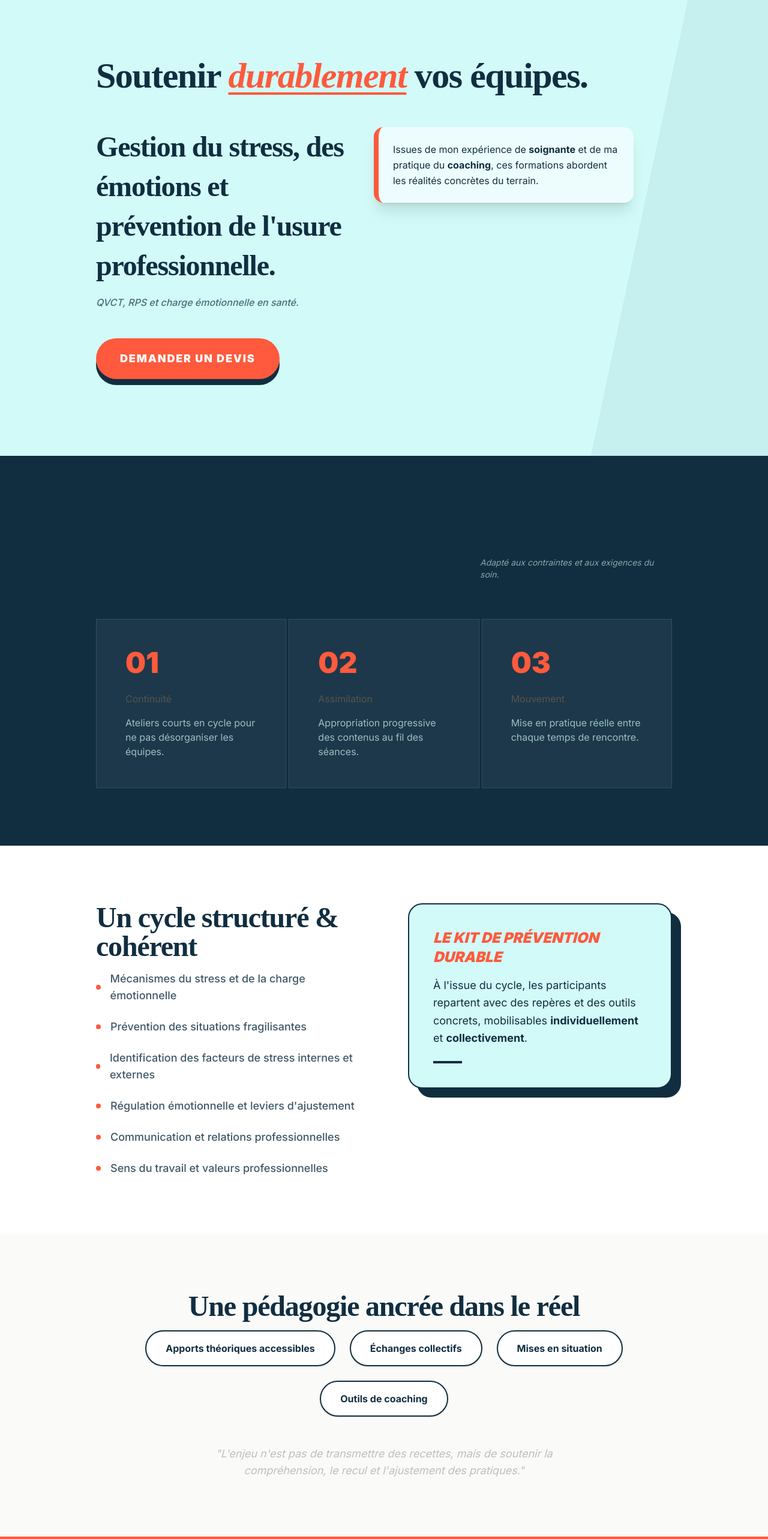
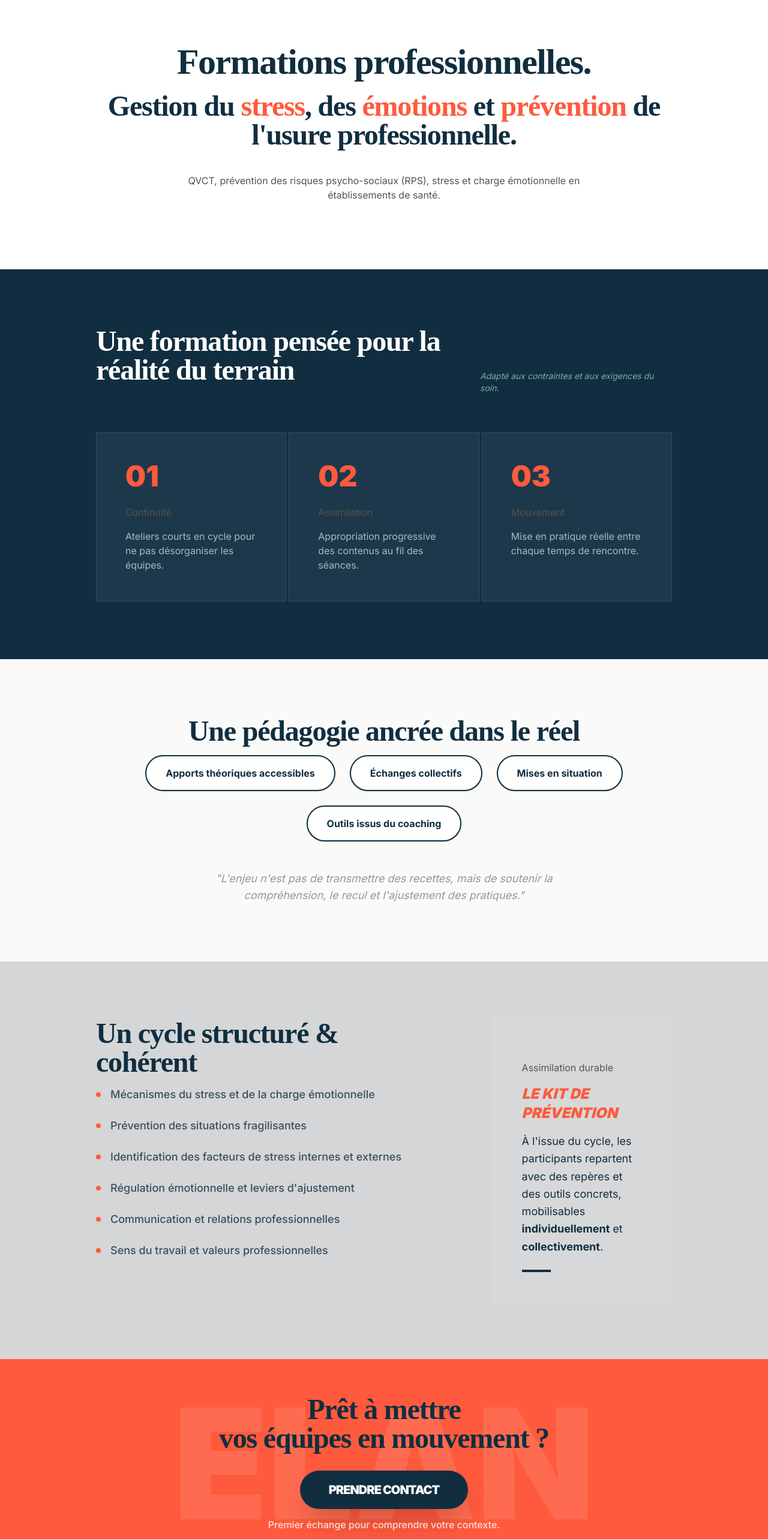
Before and after one commit to thacac/elancestvous, a Next.js app: page /professionnels-etablissements-de-soins/formations-rps-qvct in a window 1280 px wide. Shown: the part 100-2666 px from the top of the page at 60% size. Built offline with nearby package versions, Linux system fonts and the light colour scheme.

Commit message:
refactor: replace CTA component with CtaElan and update styles

```diff
--- a/app/a-propos/page.tsx
+++ b/app/a-propos/page.tsx
@@ -1,3 +1,4 @@
+import CtaElan from "@/components/CtaElan";
 import CTA from "@/components/home/CTA";
 import Image from "next/image";
 
@@ -100,7 +101,7 @@ export default function About() {
           </div>
         </div>
       </section>
-      <CTA />
+      <CtaElan />
     </>
   );
 }
--- a/app/globals.css
+++ b/app/globals.css
@@ -84,7 +84,7 @@ h3,
   --color-secondary-foreground: oklch(0.205 0 0);
   --color-accent: #ff5a3d;
   --color-accent-foreground: #f1f5f9;
-  --color-muted: #93999b98;
+  --color-muted: #93999b;
   --color-muted-foreground: oklch(0.556 0 0);
   --color-pastel: #d1faf9;
   --color-logo: #29b5ad;
--- a/app/professionnels-etablissements-de-soins/formations-rps-qvct/page.tsx
+++ b/app/professionnels-etablissements-de-soins/formations-rps-qvct/page.tsx
@@ -1,83 +1,142 @@
+import CtaElan from "@/components/CtaElan";
+
+export const metadata = {
+  title:
+    "Formations professionnelles QVCT, RPS, stress et émotions | Élan C'est Vous",
+  description:
+    "Formations professionnelles pour la gestion du stress, des émotions et la prévention de l'usure professionnelle en établissements de santé. QVCT, prévention des risques psycho-sociaux (RPS), ateliers pratiques et pédagogie adaptée au terrain.",
+  keywords: [
+    "formations professionnelles",
+    "QVCT",
+    "RPS",
+    "gestion du stress",
+    "gestion des émotions",
+    "prévention usure professionnelle",
+    "établissements de santé",
+    "coaching",
+    "pédagogie",
+    "kit de prévention",
+  ],
+  openGraph: {
+    title:
+      "Formations professionnelles QVCT, RPS, stress et émotions | Élan C'est Vous",
+    description:
+      "Formations pour la gestion du stress, des émotions et la prévention de l'usure professionnelle en établissements de santé.",
+    url: "https://elancestvous.fr/formations-rps-qvct",
+    type: "website",
+  },
+};
+
 export default function ContactPage() {
   return (
-    <><main className="min-h-screen overflow-hidden">
-      {/* --- 1. HERO SECTION : IMPACT VISUEL --- */}
-      {/* Utilisation du Pastel (#d1faf9) en fond pour la douceur, avec du Bleu Nuit pour le texte */}
-      <section className="relative pt-24 pb-32 bg-pastel">
-        <div className="container mx-auto px-6 relative z-10">
-          <div className="max-w-4xl">
-            <h1 className="text-primary font-serif font-extrabold text-5xl lg:text-7xl leading-tight mb-6">
-              Soutenir <span className="text-accent underline decoration-4 underline-offset-8 italic">durablement</span> vos équipes.
-            </h1>
+    <>
+      <main className="min-h-screen overflow-hidden">
+        {/* --- 1. Titre */}
 
-            <div className="flex flex-col md:flex-row gap-8 items-start mt-12">
-              {/* Vos titres actuels intégrés en colonne latérale */}
-              <div className="w-full md:w-1/2">
-                <h2 className="text-primary text-2xl font-bold leading-snug">
-                  Gestion du stress, des émotions et prévention de l'usure professionnelle.
+        <section id="formations-professionnelles" className="py-20 container">
+          <div className="text-center mb-8">
+            <h1>Formations professionnelles.</h1>
+            <h2 className="py-5 ">
+              Gestion du{" "}
+              <span className="text-accent">
+                <strong>stress</strong>
+              </span>
+              , des{" "}
+              <span className="text-accent">
+                <strong>émotions</strong>
+              </span>{" "}
+              et{" "}
+              <span className="text-accent">
+                <strong>prévention</strong>
+              </span>{" "}
+              de l'usure professionnelle.
             </h2>
-                <p className="text-primary/70 mt-4 font-medium italic">
-                  QVCT, RPS et charge émotionnelle en santé.
-                </p>
+            <h3>
+              QVCT, prévention des risques psycho-sociaux (RPS), stress et
+              charge émotionnelle en établissements de santé.
+            </h3>
           </div>
-
-              <div className="w-full md:w-1/2 bg-white/60 backdrop-blur-md p-6 rounded-2xl border-l-8 border-accent shadow-xl">
-                <p className="text-primary leading-relaxed">
-                  Issues de mon expérience de <strong>soignante</strong> et de ma pratique du <strong>coaching</strong>, ces formations abordent les réalités concrètes du terrain.
-                </p>
-              </div>
-            </div>
-
-            <div className="mt-12">
-              <button className="bg-accent text-white px-10 py-5 rounded-full font-black text-lg shadow-[0_10px_0_0_#112e40] hover:shadow-none hover:translate-y-2 transition-all uppercase tracking-widest">
-                Demander un devis
-              </button>
-            </div>
-          </div>
-        </div>
-        {/* Décoration abstraite pour l'élan */}
-        <div className="absolute top-0 right-0 w-1/3 h-full bg-primary/5 -skew-x-12 translate-x-1/2"></div>
         </section>
 
         {/* --- 2. ARGUMENTAIRE "PLANNING" : CARTES CONTRASTÉES --- */}
-      <section className="py-24 bg-primary text-white">
+        <section id="formations-planning" className="py-24 bg-primary">
           <div className="container mx-auto px-6">
             <div className="flex flex-col md:flex-row justify-between items-end mb-16 gap-6">
-            <h2 className="text-3xl lg:text-5xl font-serif font-bold max-w-xl">
-              Une formation pensée pour la réalité des plannings
+              <h2 className="text-3xl lg:text-5xl !text-white font-serif font-bold max-w-xl">
+                Une formation pensée pour la réalité du terrain
               </h2>
               <p className="text-pastel/60 max-w-xs italic text-sm">
                 Adapté aux contraintes et aux exigences du soin.
               </p>
             </div>
-
             <div className="grid grid-cols-1 md:grid-cols-3 gap-1">
               {/* Blocs à fort contraste */}
               <div className="group bg-white/5 p-12 hover:bg-accent transition-colors duration-500 cursor-default border border-white/10">
-              <span className="text-accent group-hover:text-primary text-5xl font-black mb-6 block">01</span>
+                <span className="text-accent group-hover:text-primary text-5xl font-black mb-6 block">
+                  01
+                </span>
                 <h3 className="text-2xl font-bold mb-4">Continuité</h3>
-              <p className="text-pastel/70 group-hover:text-white">Ateliers courts en cycle pour ne pas désorganiser les équipes.</p>
+                <p className="text-pastel/70 group-hover:text-white">
+                  Ateliers courts en cycle pour ne pas désorganiser les équipes.
+                </p>
               </div>
               <div className="group bg-white/5 p-12 hover:bg-accent transition-colors duration-500 cursor-default border border-white/10">
-              <span className="text-accent group-hover:text-primary text-5xl font-black mb-6 block">02</span>
+                <span className="text-accent group-hover:text-primary text-5xl font-black mb-6 block">
+                  02
+                </span>
                 <h3 className="text-2xl font-bold mb-4">Assimilation</h3>
-              <p className="text-pastel/70 group-hover:text-white">Appropriation progressive des contenus au fil des séances.</p>
+                <p className="text-pastel/70 group-hover:text-white">
+                  Appropriation progressive des contenus au fil des séances.
+                </p>
               </div>
               <div className="group bg-white/5 p-12 hover:bg-accent transition-colors duration-500 cursor-default border border-white/10">
-              <span className="text-accent group-hover:text-primary text-5xl font-black mb-6 block">03</span>
+                <span className="text-accent group-hover:text-primary text-5xl font-black mb-6 block">
+                  03
+                </span>
                 <h3 className="text-2xl font-bold mb-4">Mouvement</h3>
-              <p className="text-pastel/70 group-hover:text-white">Mise en pratique réelle entre chaque temps de rencontre.</p>
+                <p className="text-pastel/70 group-hover:text-white">
+                  Mise en pratique réelle entre chaque temps de rencontre.
+                </p>
               </div>
             </div>
           </div>
         </section>
+        {/* --- 3. PÉDAGOGIE : SECTION "RÉELLE" --- */}
+        <section id="formations-pedagogie" className="py-24 bg-stone-50">
+          <div className="container mx-auto px-6 text-center">
+            <h2 className="text-primary font-serif font-bold text-3xl mb-16">
+              Une pédagogie ancrée dans le réel
+            </h2>
+            <div className="flex flex-wrap justify-center gap-6">
+              {[
+                "Apports théoriques accessibles",
+                "Échanges collectifs",
+                "Mises en situation",
+                "Outils issus du coaching",
+              ].map((badge, i) => (
+                <div
+                  key={i}
+                  className="bg-white px-8 py-4 rounded-full border-2 border-primary text-primary font-bold shadow-sm hover:bg-primary hover:text-white transition cursor-default"
+                >
+                  {badge}
+                </div>
+              ))}
+            </div>
+            <p className="mt-12 max-w-2xl mx-auto text-muted text-lg italic">
+              "L'enjeu n'est pas de transmettre des recettes, mais de soutenir
+              la compréhension, le recul et l'ajustement des pratiques."
+            </p>
+          </div>
+        </section>
 
-      {/* --- 3. CONTENU DU CYCLE : LISTE ÉPURÉE & "KIT" --- */}
-      <section className="py-24 bg-white relative">
+        {/* --- 4. CONTENU DU CYCLE : LISTE ÉPURÉE & "KIT" --- */}
+        <section id="formations-contenu" className="py-24 bg-muted/40 relative">
           <div className="container mx-auto px-6">
             <div className="flex flex-col lg:flex-row gap-20">
-            <div className="lg:w-1/2">
-              <h2 className="text-4xl font-serif font-extrabold text-primary mb-12">Un cycle structuré & cohérent</h2>
+              <div className="w-full md:w-1/2 lg:w-2/3">
+                <h2 className="text-4xl font-serif font-extrabold text-primary mb-12">
+                  Un cycle structuré & cohérent
+                </h2>
                 <div className="space-y-6">
                   {[
                     "Mécanismes du stress et de la charge émotionnelle",
@@ -85,136 +144,41 @@ export default function ContactPage() {
                     "Identification des facteurs de stress internes et externes",
                     "Régulation émotionnelle et leviers d'ajustement",
                     "Communication et relations professionnelles",
-                  "Sens du travail et valeurs professionnelles"
+                    "Sens du travail et valeurs professionnelles",
                   ].map((item, i) => (
                     <div key={i} className="flex items-center gap-4 group">
                       <div className="h-2 w-2 rounded-full bg-accent group-hover:w-8 transition-all"></div>
-                    <p className="text-lg text-primary/80 font-medium">{item}</p>
+                      <p className="text-lg text-primary/80 font-medium">
+                        {item}
+                      </p>
                     </div>
                   ))}
                 </div>
               </div>
 
               {/* Le KIT DURABLE : Mis en boîte comme un produit de valeur */}
-            <div className="lg:w-1/2">
-              <div className="sticky top-32 bg-pastel p-10 rounded-3xl border-2 border-primary shadow-[15px_15px_0_0_#112e40]">
-                <h4 className="text-accent font-black text-2xl mb-4 uppercase italic">Le Kit de Prévention Durable</h4>
+              <div className="w-full md:w-1/2 lg:w-1/3 bg-white/5 p-12 cursor-default border border-white/10">
+                <h3 className="text-2xl font-bold mb-4">
+                  Assimilation durable
+                </h3>
+                <h4 className="text-accent font-black text-2xl mb-4 uppercase italic">
+                  Le Kit de Prévention
+                </h4>
                 <p className="text-primary text-lg leading-relaxed mb-6">
-                  À l'issue du cycle, les participants repartent avec des repères et des outils concrets, mobilisables <strong>individuellement</strong> et <strong>collectivement</strong>.
+                  À l'issue du cycle, les participants repartent avec des
+                  repères et des outils concrets, mobilisables{" "}
+                  <strong>individuellement</strong> et{" "}
+                  <strong>collectivement</strong>.
                 </p>
                 <div className="w-12 h-1 bg-primary"></div>
               </div>
             </div>
           </div>
-        </div>
-      </section>
-
-      {/* --- 4. PÉDAGOGIE : SECTION "RÉELLE" --- */}
-      <section className="py-24 bg-stone-50">
-        <div className="container mx-auto px-6 text-center">
-          <h2 className="text-primary font-serif font-bold text-3xl mb-16">Une pédagogie ancrée dans le réel</h2>
-          <div className="flex flex-wrap justify-center gap-6">
-            {["Apports théoriques accessibles", "Échanges collectifs", "Mises en situation", "Outils de coaching"].map((badge, i) => (
-              <div key={i} className="bg-white px-8 py-4 rounded-full border-2 border-primary text-primary font-bold shadow-sm hover:bg-primary hover:text-white transition cursor-default">
-                {badge}
-              </div>
-            ))}
-          </div>
-          <p className="mt-12 max-w-2xl mx-auto text-muted text-lg italic">
-            "L'enjeu n'est pas de transmettre des recettes, mais de soutenir la compréhension, le recul et l'ajustement des pratiques."
-          </p>
-        </div>
         </section>
 
         {/* --- 5. CTA FINAL : IMPACT MAXIMAL --- */}
-      <section className="py-32 bg-accent relative overflow-hidden">
-        <div className="container mx-auto px-6 text-center relative z-10">
-          <h2 className="text-white font-serif font-black text-5xl lg:text-7xl mb-12">
-            Prêt à mettre <br />vos équipes en mouvement ?
-          </h2>
-          <button className="bg-primary text-white px-16 py-6 rounded-full font-black text-xl hover:scale-110 transition shadow-2xl uppercase tracking-tighter">
-            Prendre contact
-          </button>
-          <p className="text-white/80 mt-8 font-medium">Premier échange pour comprendre votre contexte.</p>
-        </div>
-        {/* Motif en arrière-plan */}
-        <div className="absolute inset-0 opacity-10 flex items-center justify-center text-[20vw] font-black text-white select-none">
-          ELAN
-        </div>
-      </section>
-    </main><main className="min-h-screen overflow-hidden">
-        {/* --- 1. HERO SECTION : IMPACT VISUEL --- */}
-        {/* Utilisation du Pastel (#d1faf9) en fond pour la douceur, avec du Bleu Nuit pour le texte */}
-        <section className="relative pt-24 pb-32 bg-pastel">
-          <div className="container mx-auto px-6 relative z-10">
-            <div className="max-w-4xl">
-              <h1 className="text-primary font-serif font-extrabold text-5xl lg:text-7xl leading-tight mb-6">
-                Soutenir <span className="text-accent underline decoration-4 underline-offset-8 italic">durablement</span> vos équipes.
-              </h1>
-
-              <div className="flex flex-col md:flex-row gap-8 items-start mt-12">
-                {/* Vos titres actuels intégrés en colonne latérale */}
-                <div className="w-full md:w-1/2">
-                  <h2 className="text-primary text-2xl font-bold leading-snug">
-                    Gestion du stress, des émotions et prévention de l'usure professionnelle.
-                  </h2>
-                  <p className="text-primary/70 mt-4 font-medium italic">
-                    QVCT, RPS et charge émotionnelle en santé.
-                  </p>
-                </div>
-
-                <div className="w-full md:w-1/2 bg-white/60 backdrop-blur-md p-6 rounded-2xl border-l-8 border-accent shadow-xl">
-                  <p className="text-primary leading-relaxed">
-                    Issues de mon expérience de <strong>soignante</strong> et de ma pratique du <strong>coaching</strong>, ces formations abordent les réalités concrètes du terrain.
-                  </p>
-                </div>
-              </div>
-
-              <div className="mt-12">
-                <button className="bg-accent text-white px-10 py-5 rounded-full font-black text-lg shadow-[0_10px_0_0_#112e40] hover:shadow-none hover:translate-y-2 transition-all uppercase tracking-widest">
-                  Demander un devis
-                </button>
-              </div>
-            </div>
-          </div>
-          {/* Décoration abstraite pour l'élan */}
-          <div className="absolute top-0 right-0 w-1/3 h-full bg-primary/5 -skew-x-12 translate-x-1/2"></div>
-        </section>
-
-ya
-        {/* --- 4. PÉDAGOGIE : SECTION "RÉELLE" --- */}
-        <section className="py-24 bg-stone-50">
-          <div className="container mx-auto px-6 text-center">
-            <h2 className="text-primary font-serif font-bold text-3xl mb-16">Une pédagogie ancrée dans le réel</h2>
-            <div className="flex flex-wrap justify-center gap-6">
-              {["Apports théoriques accessibles", "Échanges collectifs", "Mises en situation", "Outils de coaching"].map((badge, i) => (
-                <div key={i} className="bg-white px-8 py-4 rounded-full border-2 border-primary text-primary font-bold shadow-sm hover:bg-primary hover:text-white transition cursor-default">
-                  {badge}
-                </div>
-              ))}
-            </div>
-            <p className="mt-12 max-w-2xl mx-auto text-muted text-lg italic">
-              "L'enjeu n'est pas de transmettre des recettes, mais de soutenir la compréhension, le recul et l'ajustement des pratiques."
-            </p>
-          </div>
-        </section>
-
-        {/* --- 5. CTA FINAL : IMPACT MAXIMAL --- */}
-        <section className="py-32 bg-accent relative overflow-hidden">
-          <div className="container mx-auto px-6 text-center relative z-10">
-            <h2 className="text-white font-serif font-black text-5xl lg:text-7xl mb-12">
-              Prêt à mettre <br />vos équipes en mouvement ?
-            </h2>
-            <button className="bg-primary text-white px-16 py-6 rounded-full font-black text-xl hover:scale-110 transition shadow-2xl uppercase tracking-tighter">
-              Prendre contact
-            </button>
-            <p className="text-white/80 mt-8 font-medium">Premier échange pour comprendre votre contexte.</p>
-          </div>
-          {/* Motif en arrière-plan */}
-          <div className="absolute inset-0 opacity-10 flex items-center justify-center text-[20vw] font-black text-white select-none">
-            ELAN
-          </div>
-        </section>
-      </main></>
+        <CtaElan />
+      </main>
+    </>
   );
 }
--- /dev/null
+++ b/components/CtaElan.tsx
@@ -0,0 +1,30 @@
+import Link from "next/link";
+
+export default function CtaElan() {
+  return (
+    <section
+      id="formations-cta-final"
+      className="py-15 bg-accent relative overflow-hidden"
+    >
+      <div className="container mx-auto px-6 text-center relative z-10">
+        <h2 className="text-white font-serif font-black text-5xl lg:text-7xl mb-12!">
+          Prêt à mettre <br />
+          vos équipes en mouvement ?
+        </h2>
+        <Link
+          href="/contact"
+          className="bg-primary text-white px-12 py-5 rounded-full font-black text-xl transition shadow-2xl uppercase tracking-tighter active:scale-95! hover:scale-110!"
+        >
+          Prendre contact
+        </Link>
+        <p className="text-white/80 mt-8 font-medium">
+          Premier échange pour comprendre votre contexte.
+        </p>
+      </div>
+      {/* Motif en arrière-plan */}
+      <div className="absolute inset-0 opacity-10 flex items-center justify-center text-[20vw] font-black text-white select-none">
+        ELAN
+      </div>
+    </section>
+  );
+}
```
Also changed, not shown: components/home/CTA.tsx (+0 -20 lines). Lines whose indentation alone changed are shown as unchanged.
